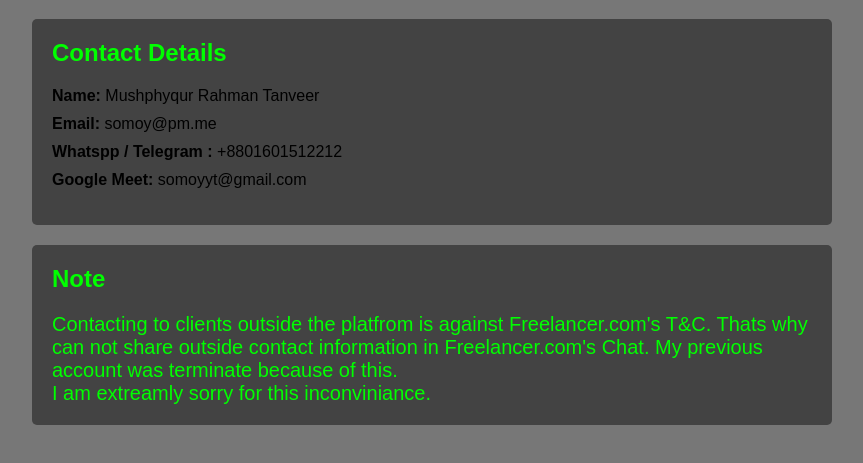
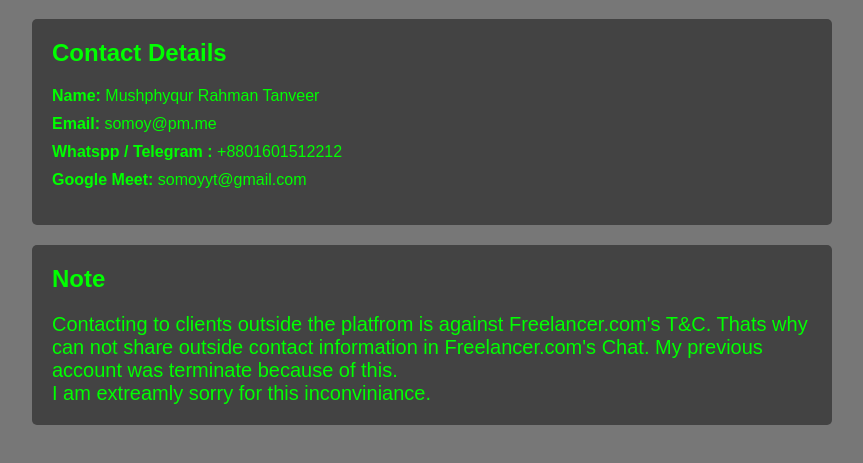
Before and after one commit to xSomoy/contact, a plain HTML site: page index.html in a window 1280 px wide. Shown: the part 81-544 px from the top of the page, without its empty margins (208-1071 px from the left). Drawn offline with Linux system fonts and the light colour scheme.

Commit message:
temp contact page

```diff
--- a/styles.css
+++ b/styles.css
@@ -42,3 +42,7 @@ header h1 {
     font-size: 20px;
     color: #00ff00;
 }
+
+li {
+    color: #00ff00;
+}
```
